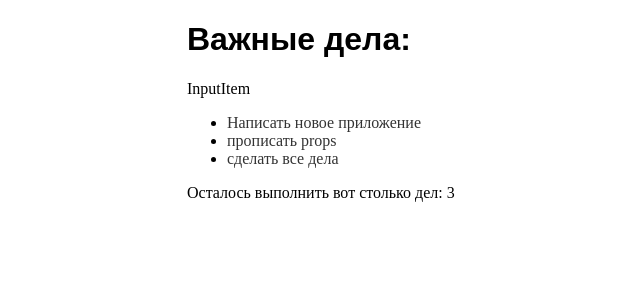
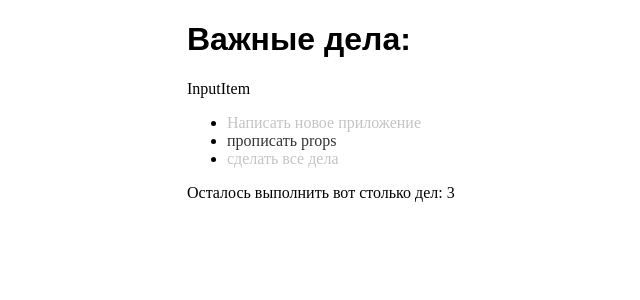
Before and after one commit to WebHeroSchool/todo_soboleva_react, a React (Create React App) app: page / in a window 1280 px wide. Shown: the top 300 px of the page, without its empty margins (303-943 px from the left). Built offline with nearby package versions, Linux system fonts and the light colour scheme.

Commit message:
Update ItemList.js

```diff
--- a/src/components/ItemList/ItemList.js
+++ b/src/components/ItemList/ItemList.js
@@ -3,7 +3,7 @@ import Item from '../Item/Item';
 
 const ItemList = ({ items }) => (<ul>
      {items.map(item => <li key={item.value}>
-          <Item value={item.value} />
+          <Item value={item.value} isDone={item.isDone} />
      </li>)}
 </ul>);
 
```
